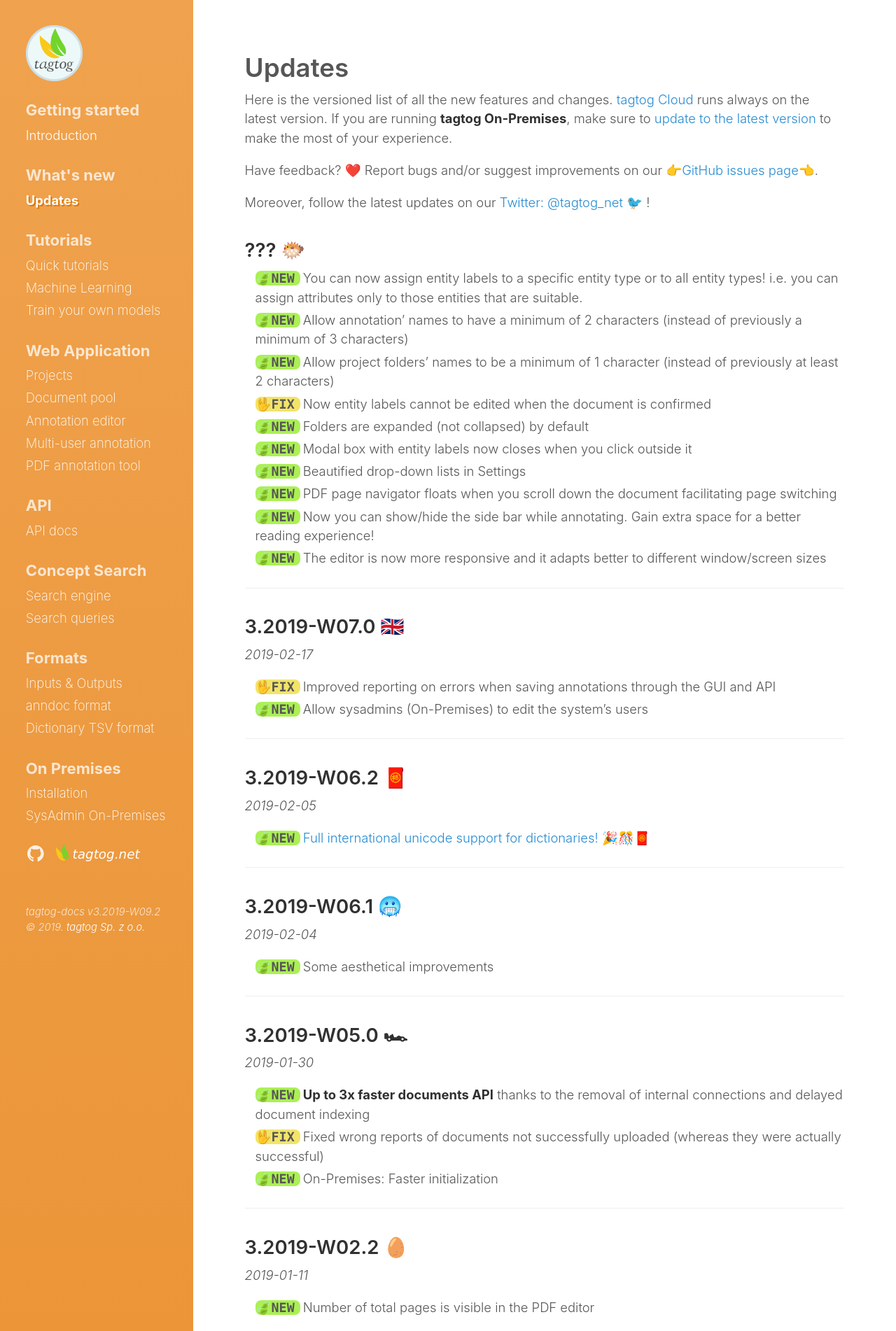
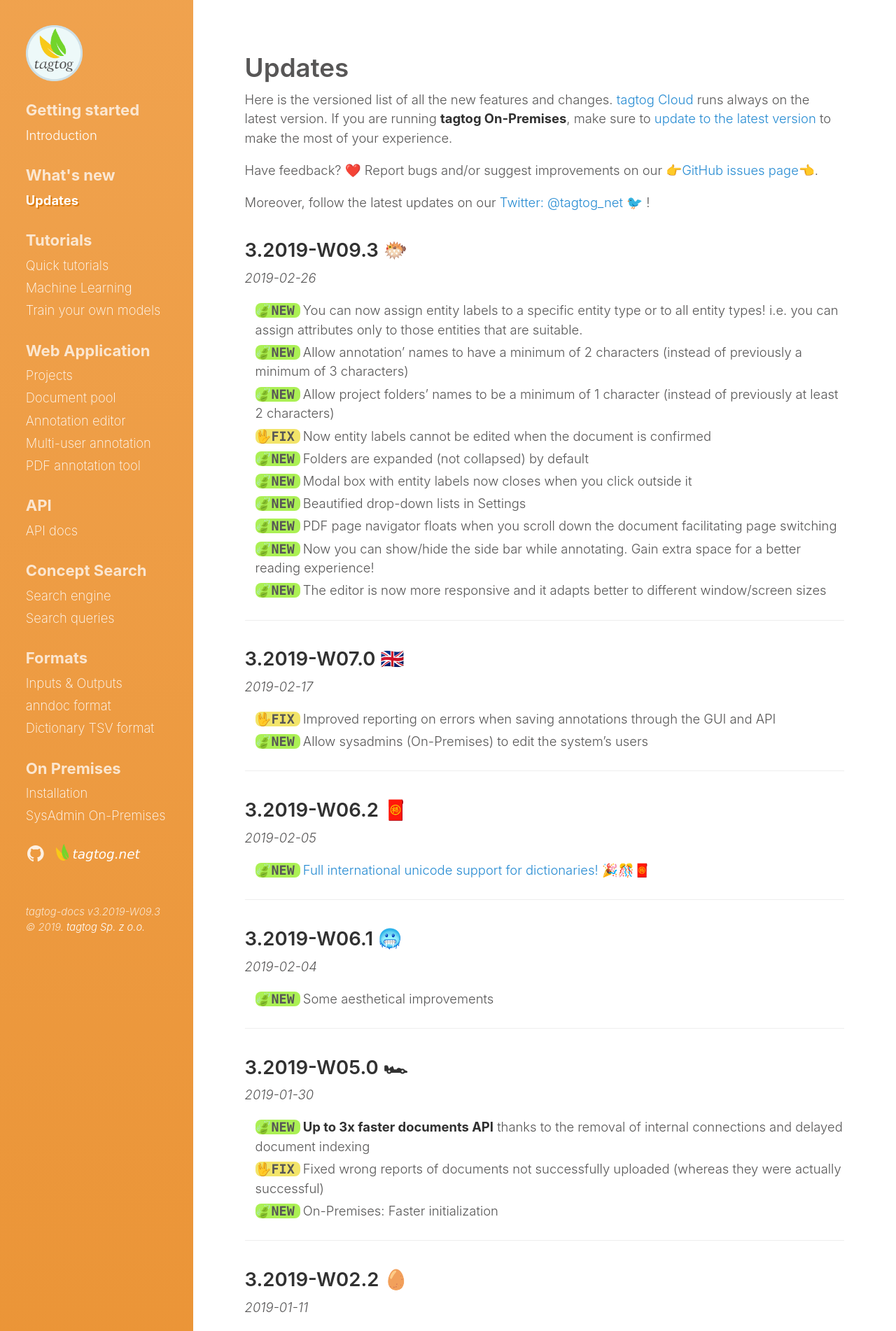
Before and after one commit to tagtogorg/tagtog-doc, a Jekyll site: the page built from updates.md, in a window 1280 px wide. Shown: the top 1902 px of the page at 70% size. Built offline with Jekyll 4.4.1, drawn with Linux system fonts in a browser that asks for light colours; nearby versions of some CDN libraries; emoji names are drawn with the system emoji font; some of the changed text lies outside the part shown.

Commit message:
Bump version: 3.2019-W09.3 🐡

```diff
--- a/_config.yml
+++ b/_config.yml
@@ -63,7 +63,7 @@ plugins:
   - jemoji
 
 # Custom vars
-version: 3.2019-W09.2
+version: 3.2019-W09.3
 sidebar_home_link:  true
 search_page:   false
 # sidebar_blog_link:  '/blog'   # By default, your home page is your blog
--- a/updates.md
+++ b/updates.md
@@ -12,7 +12,8 @@ Have feedback? :heart: Report bugs and/or suggest improvements on our [:point_ri
 
 Moreover, follow the latest updates on our [Twitter: @tagtog_net 🐦](https://twitter.com/tagtog_net) !
 
-## ??? 🐡
+## 3.2019-W09.3 🐡
+_2019-02-26_
 
 <ul class="updates">
   <li class="new"><span markdown="1">You can now assign entity labels to a specific entity type or to all entity types! i.e. you can assign attributes only to those entities that are suitable.</span></li>
```
Also changed, not shown: 1 other file.
